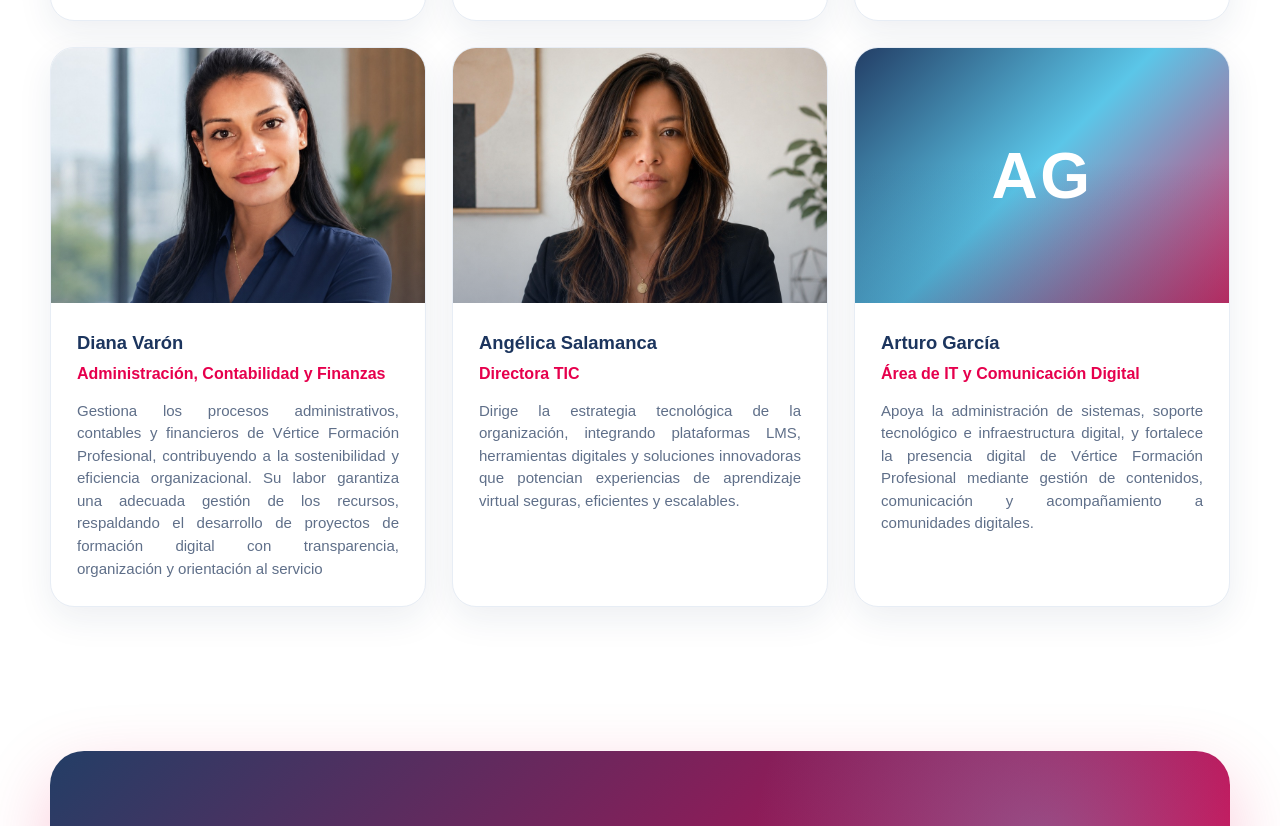
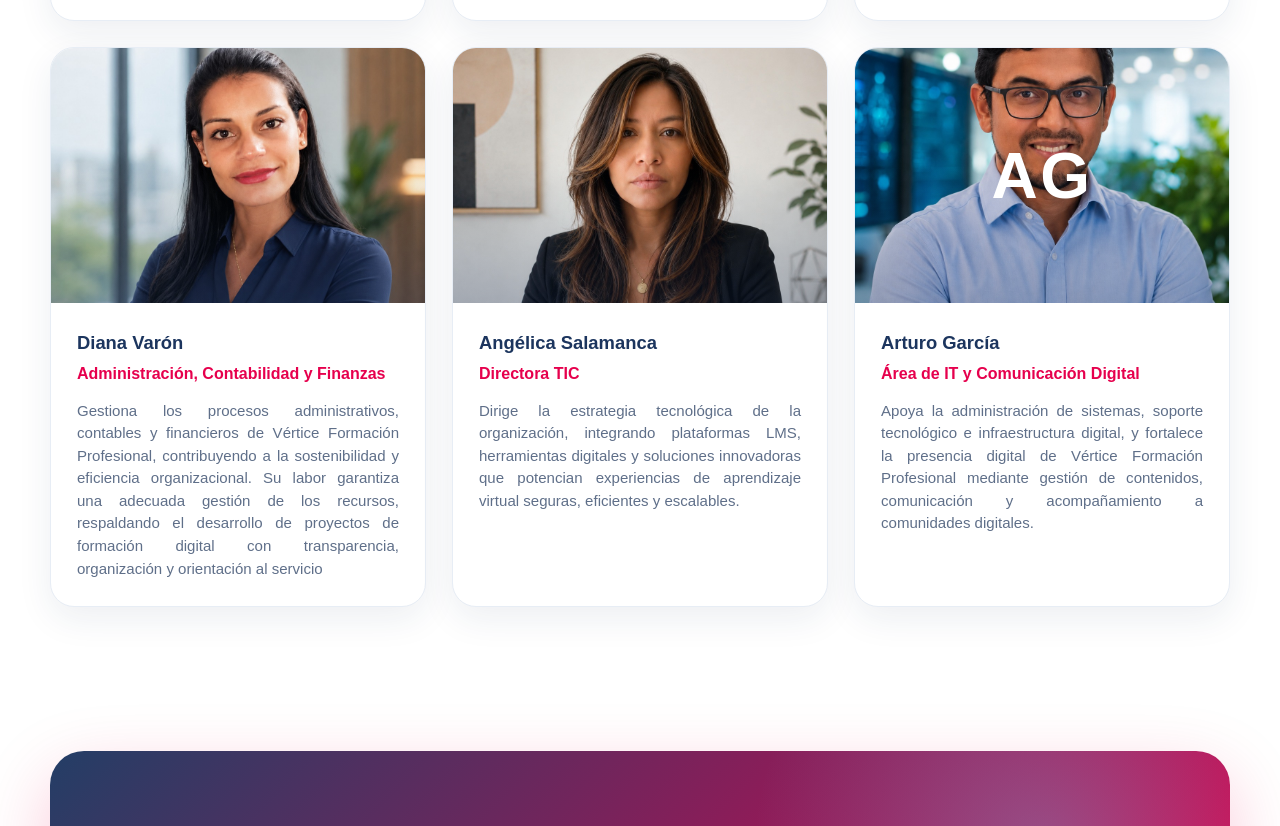
Before and after one commit to gidbor/verticeWeb, a plain HTML site: page equipo.html in a window 1280 px wide. Shown: the part 1314-2140 px from the top of the page. Drawn offline with Linux system fonts and the light colour scheme.

Commit message:
Foto agarcia

```diff
--- a/equipo.html
+++ b/equipo.html
@@ -707,7 +707,7 @@
         }
 
         .team-photo.arturo {
-            background: linear-gradient(135deg, #233e66, #5BC6E8 48%, #e72862);
+           background-image: url('assets/team/agarcia.jpeg')
         }
 
         .team-photo.arturo::before {
```
Also changed, not shown: assets/team/agarcia.jpeg (added).
